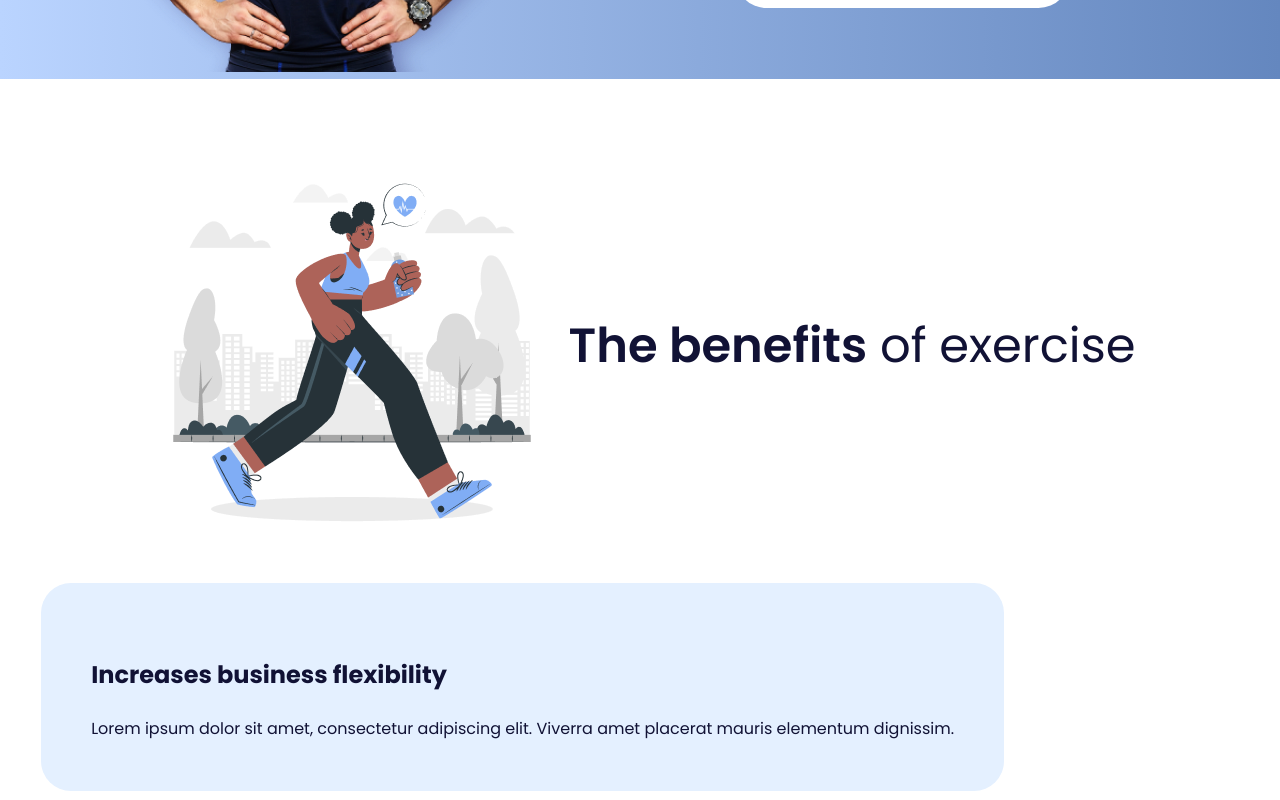
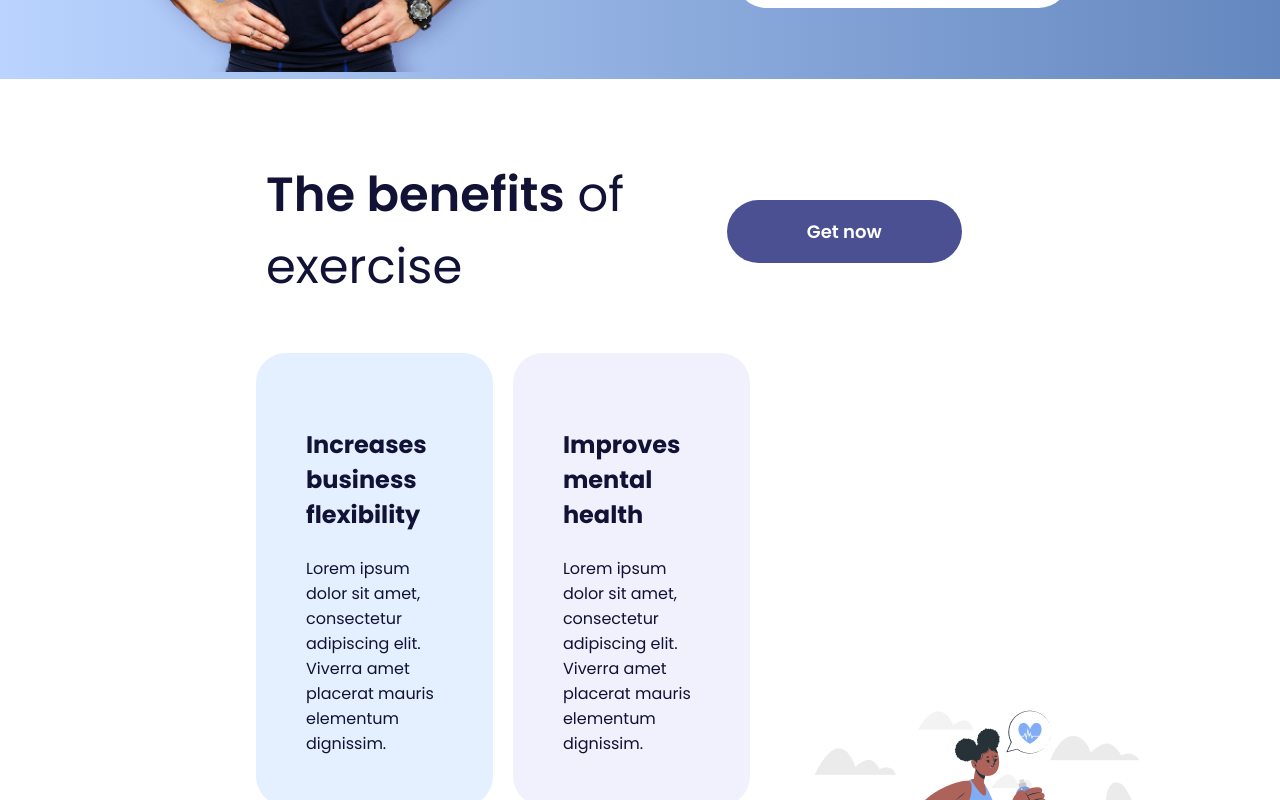
Before and after one commit to rdpfeifle/trainerhub-react, a React (Vite) app: page / in a window 1280 px wide. Shown: the part 1520-2320 px from the top of the page. Built offline with nearby package versions, Linux system fonts and the light colour scheme.

Commit message:
Create styling for desktop view

```diff
--- a/src/components/Benefits.css
+++ b/src/components/Benefits.css
@@ -50,3 +50,46 @@
 .card h3 {
   font-size: 1.5rem;
 }
+
+/* Desktop styles */
+@media screen and (min-width: 768px) {
+  .Benefits {
+    display: grid;
+    grid-template-columns: repeat(2, 1fr);
+    grid-template-rows: auto auto auto;
+    gap: 20px;
+    margin-left: 20%;
+    margin-top: 80px;
+  }
+
+  .Benefits img {
+    grid-row: 2 / 4;
+    grid-column: 2;
+  }
+
+  .Benefits h2 {
+    grid-column: 1;
+    grid-row: 1;
+  }
+
+  .cards-container {
+    grid-column: 1;
+    grid-row: 2;
+    display: flex;
+    flex-wrap: wrap;
+    justify-content: space-between;
+  }
+
+  .card {
+    width: 48%;
+    margin-bottom: 12px;
+  }
+
+  .benefits-btn {
+    grid-column: 1 / 3;
+    margin-right: 30%;
+    grid-row: 1;
+    justify-self: end;
+    align-self: center;
+  }
+}
```
